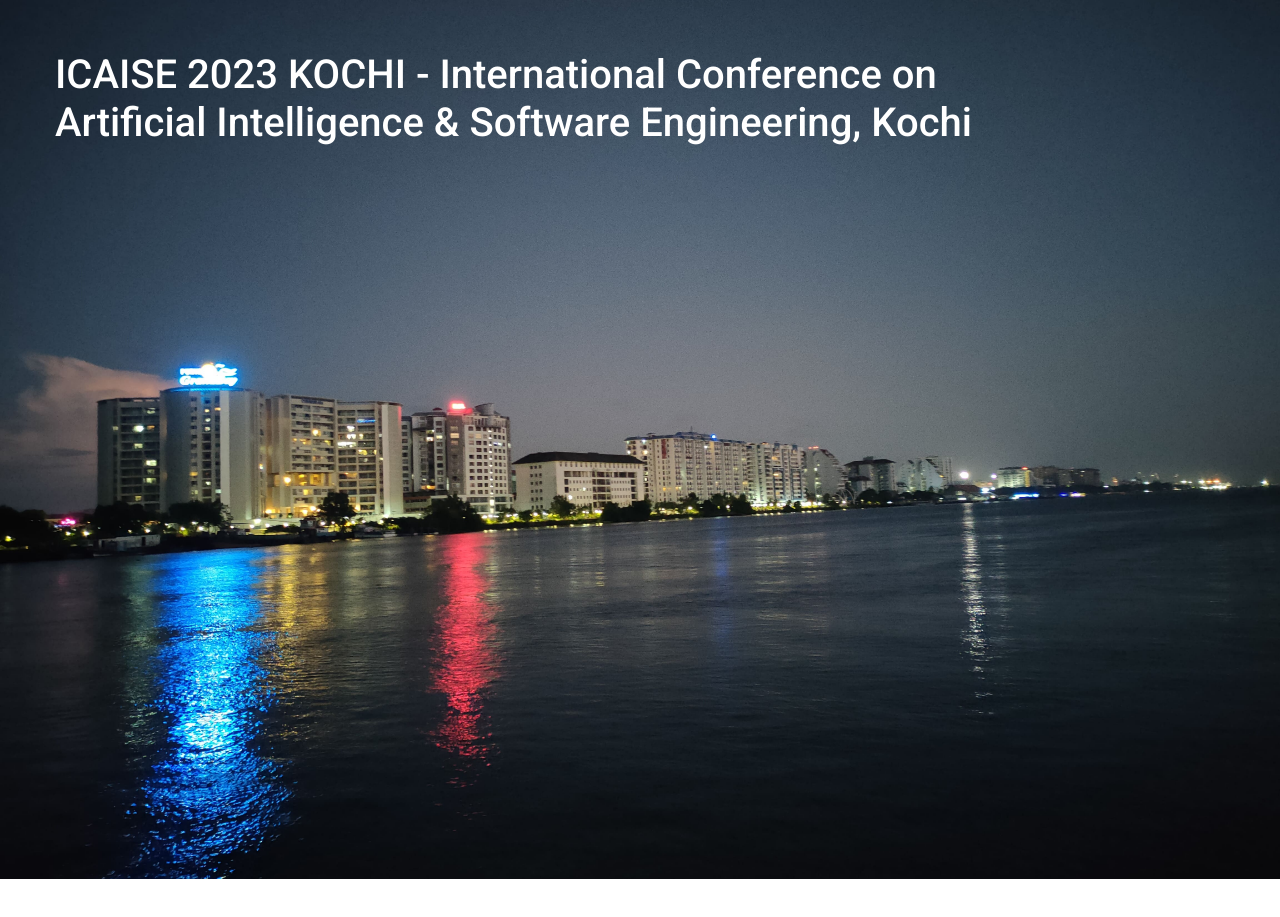
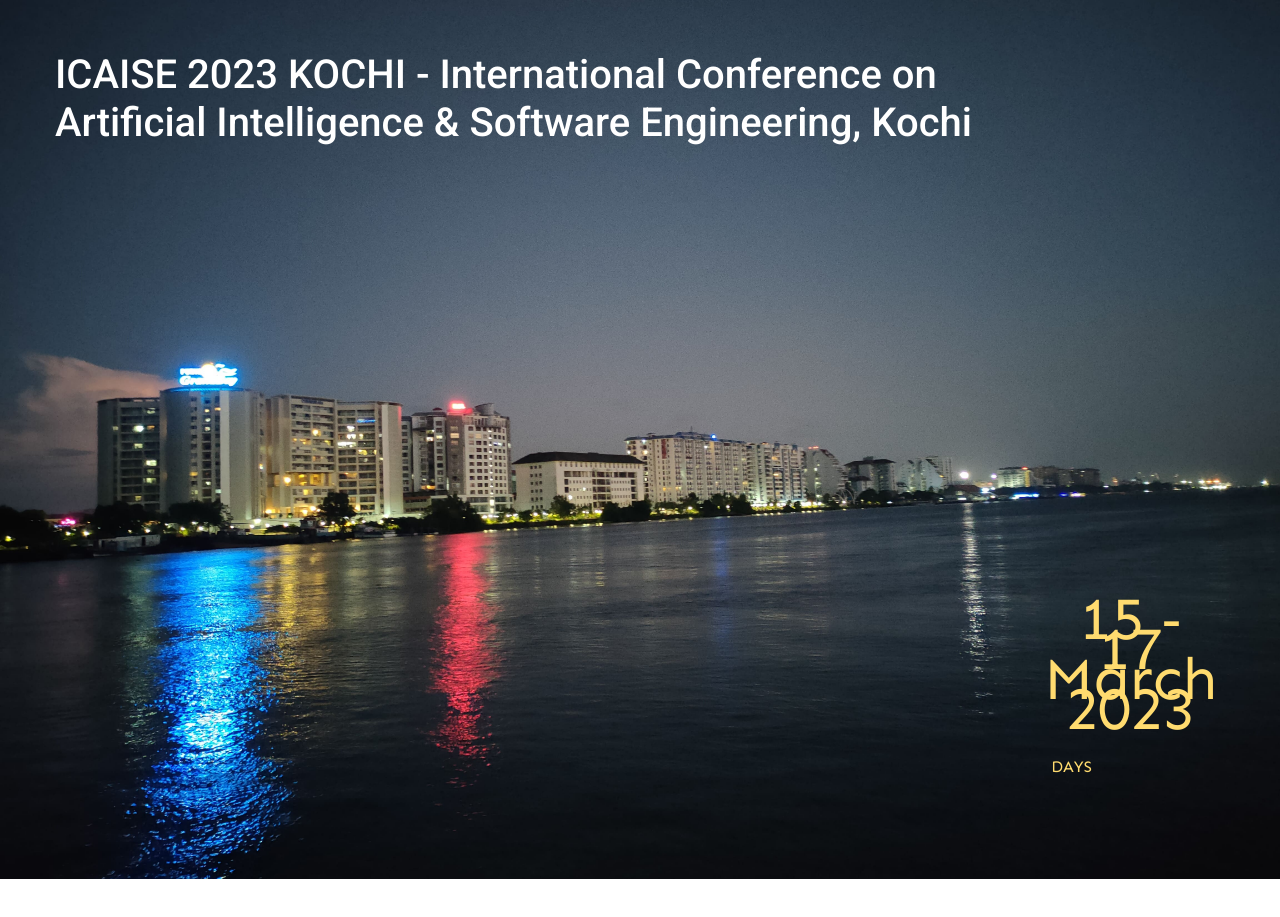
Before and after one commit to DCS-CUSAT/icaise, a plain HTML site: page index.html in a window 1280 px wide. Shown: the part 225-1142 px from the top of the page. Drawn offline with nearby package versions, Linux system fonts and the light colour scheme; no server answers.

Commit message:
Update index.html

```diff
--- a/index.html
+++ b/index.html
@@ -106,26 +106,14 @@
             </div>
         </div>
         <!-- Counter Section Begin -->
-        <!-- <div class="counter-section d-none d-sm-block">
-            <div class="cd-timer" id="countdown" >
+        <div class="counter-section d-none d-sm-block">
+            <div class="cd-timer" >
                 <div class="cd-item">
-                    <span>96</span>
+                    <span>15 ‐ 17 March 2023</span>
                     <p>Days</p>
                 </div>
-                <div class="cd-item">
-                    <span>15</span>
-                    <p>Hrs</p>
-                </div>
-                <div class="cd-item">
-                    <span>07</span>
-                    <p>Min</p>
-                </div>
-                <div class="cd-item">
-                    <span>02</span>
-                    <p>Sec</p>
-                </div>
             </div>
-        </div> -->
+        </div>
         <!-- Counter Section End -->
     </div>
     <!-- slider Area End-->
```
